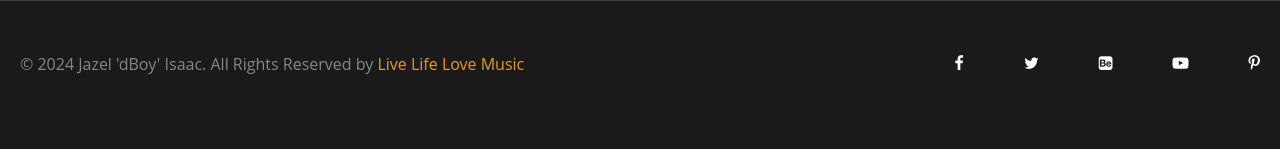
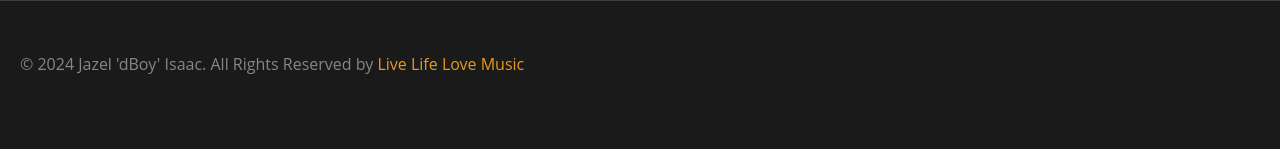
Before and after one commit to jayzelisaac/Jazel, a plain HTML site: page index.html in a window 1280 px wide. Shown: the part 645-794 px from the top of the page. Drawn offline with nearby package versions, Linux system fonts and the light colour scheme; files whose address does not match are found by name.

Commit message:
update index.html
simplified footer

```diff
--- a/index.html
+++ b/index.html
@@ -58,15 +58,6 @@
 					<div class="copyright">
 						<p>© 2024 Jazel 'dBoy' Isaac. All Rights Reserved by <a href="#"> Live Life Love Music</a></p>
 					</div>
-					<div class="social-links">
-						<ul>
-							<li><a href="#"><i class="icon icon-facebook"></i></a></li>
-							<li><a href="#"><i class="icon icon-twitter"></i></a></li>
-							<li><a href="#"><i class="icon icon-behance-square"></i></a></li>
-							<li><a href="#"><i class="icon icon-youtube-play"></i></a></li>
-							<li><a href="#"><i class="icon icon-pinterest-p"></i></a></li>
-						</ul>
-					</div>
 				</div>
 
 			</div><!--footer-bottom-content-->
```
